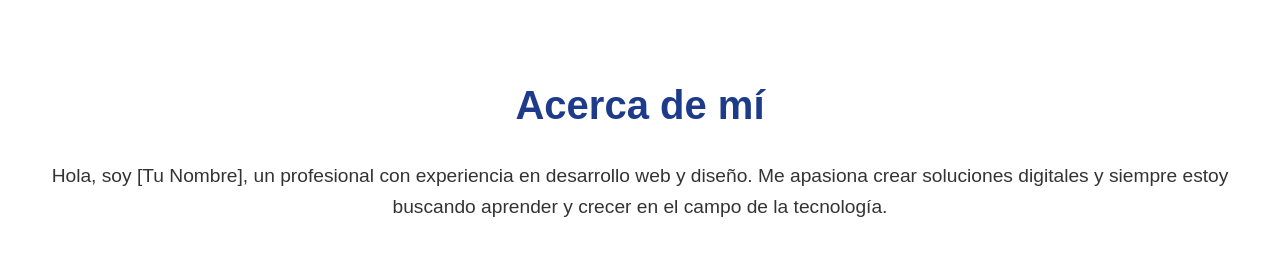
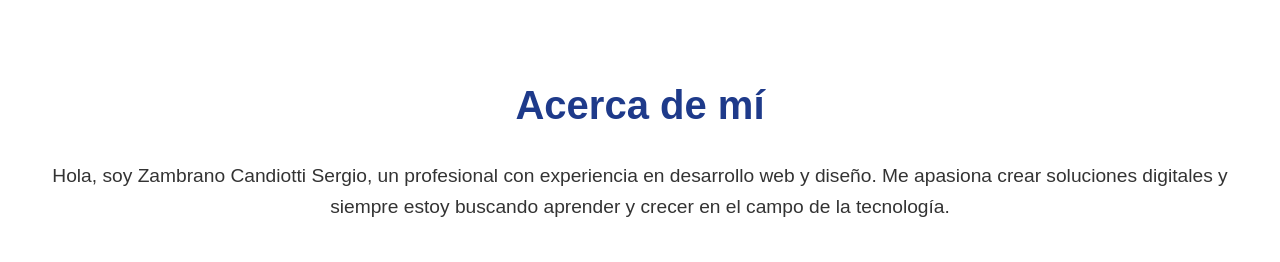
Before and after one commit to gosti21/genesis, a Flask app: page /contacto in a window 1280 px wide. Shown: the part 73-335 px from the top of the page. Run offline with Flask 3, Linux system fonts and the light colour scheme.

Commit message:
first commit

```diff
--- a/templates/contacto.html
+++ b/templates/contacto.html
@@ -19,7 +19,7 @@
 
     <section id="acerca-de">
         <h1>Acerca de mí</h1>
-        <p>Hola, soy [Tu Nombre], un profesional con experiencia en desarrollo web y diseño. Me apasiona crear soluciones digitales y siempre estoy buscando aprender y crecer en el campo de la tecnología.</p>
+        <p>Hola, soy Zambrano Candiotti Sergio, un profesional con experiencia en desarrollo web y diseño. Me apasiona crear soluciones digitales y siempre estoy buscando aprender y crecer en el campo de la tecnología.</p>
         <img src="tu-foto.jpg" alt="Foto de perfil">
         <p>Con habilidades en HTML, CSS, JavaScript y más, me especializo en crear sitios web responsivos y optimizados. Siempre busco llevar mis proyectos al siguiente nivel, con atención al detalle y un enfoque en la experiencia del usuario.</p>
     </section>
```
